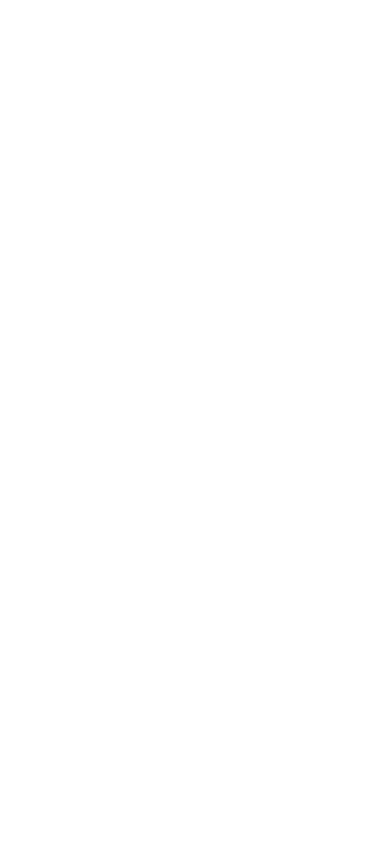
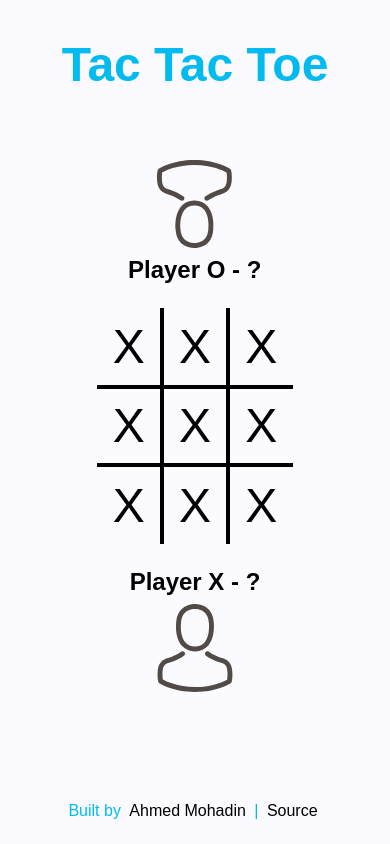
Before and after one commit to Ahmed-Mohadin/tic-tac-toe, a plain HTML site: page index.html in a window 390 px wide. Drawn offline with Linux system fonts and the light colour scheme.

Commit message:
Ui design

```diff
--- a/index.html
+++ b/index.html
@@ -8,7 +8,51 @@
     <title>Tic Tac Toe</title>
 </head>
 <body>
-
+    <header>
+        <h1 class="title">Tac Tac Toe</h1>
+    </header>
+    <main>
+        <div class="tic-plays">
+            <div class="player p1">
+                <h2>Player X - <span class="p1-score">&#63;</span></h2>
+                <img src="images/player_icon.svg" alt="player_icon">
+            </div>
+            <div class="tic-board">
+                <div class="tic-played">X</div>
+                <div class="tic-played">X</div>
+                <div class="tic-played">X</div>
+                <div class="tic-played">X</div>
+                <div class="tic-played">X</div>
+                <div class="tic-played">X</div>
+                <div class="tic-played">X</div>
+                <div class="tic-played">X</div>
+                <div class="tic-played">X</div>
+            </div>
+            <div class="player p2">
+                <h2>Player O - <span class="p2-score">&#63;</span></h2>
+                <img src="images/player_icon.svg" alt="player_icon">
+            </div>
+        </div>
+    </main>
+    <aside class="not-active">
+        <div class="player">
+            <img id="player-img" src="images/player_icon.svg" alt="">
+            <h2>Player</h2>
+        </div>
+        <h2>Choose your oppenent</h2>
+        <div class="cpu">
+            <img id="ai-img" src="images/ai_icon.svg" alt="">
+            <h2>CPU</h2>
+        </div>
+    </aside>
+    <footer>
+        <p>
+            Built by
+            <a class="footer-link" href="https://github.com/Ahmed-Mohadin/" target="_blank">Ahmed Mohadin</a>
+            |
+            <a class="footer-link" href="https://github.com/Ahmed-Mohadin/tic-tac-toe" target="_blank">Source</a>
+        </p>
+    </footer>
     <script src="scripts/script.js"></script>
 </body>
 </html>
--- a/styles/style.css
+++ b/styles/style.css
@@ -0,0 +1,199 @@
+/* core */
+*{
+    margin: 0;
+    padding: 0;
+    box-sizing: border-box;
+}
+html{
+    font-family: 'Permanent Marker', cursive;
+    min-height: 100%;
+    position: relative;
+}
+body{
+    font-family: sans-serif;
+    background-color: #FBFBFF;
+    margin-bottom: 100px;
+}
+
+/* header */
+header{
+    display: flex;
+    justify-content: center;
+    align-items: center;
+    height: 8rem;
+}
+header .title{
+    color: #01BAEF;
+    font-size: 3em;
+}
+
+/* main */
+main{
+    justify-content: center;
+    margin: 0 auto;
+    padding: 2rem;
+}
+
+/* .tic-plays */
+.tic-plays{
+    display: flex;
+    justify-content: space-between;
+    align-items: center;
+}
+.tic-plays img{
+    width: 12rem;
+    filter: invert(0%) sepia(6%) saturate(7500%) hue-rotate(299deg) brightness(33%) contrast(107%);
+}
+.img-active{
+    filter: invert(50%) sepia(100%) saturate(1462%) hue-rotate(156deg) brightness(100%) contrast(99%) !important;
+}
+.tic-plays .player{
+    display: flex;
+    flex-direction: column;
+    align-items: center;
+    gap: 0.5rem;
+}
+.tic-plays .tic-board{
+    display: grid;
+    grid-template: repeat(3, 1fr) / repeat(3, 1fr);
+    width: 60%;
+}
+.tic-plays .tic-board .tic-played{
+    border: solid 0.15rem black;
+    display: flex;
+    align-items: center;
+    justify-content: center;
+    padding: 15%;
+    font-size: 4em;
+    position: relative;
+    transition: all 0.3s ease-in-out;
+}
+.tic-plays .tic-board .tic-played:hover{
+    cursor: pointer;
+    box-shadow: rgba(0, 0, 0, 0.24) 1rem 1rem 1rem;
+    transform: translate(-0.15rem, -0.15rem);
+}
+.tic-plays .tic-board .tic-played:nth-child(1),
+.tic-plays .tic-board .tic-played:nth-child(2),
+.tic-plays .tic-board .tic-played:nth-child(3)
+{
+    border-top: 0;
+}
+
+.tic-plays .tic-board .tic-played:nth-child(7),
+.tic-plays .tic-board .tic-played:nth-child(8),
+.tic-plays .tic-board .tic-played:nth-child(9)
+{
+    border-bottom: 0;
+}
+
+.tic-plays .tic-board .tic-played:nth-child(1),
+.tic-plays .tic-board .tic-played:nth-child(4),
+.tic-plays .tic-board .tic-played:nth-child(7)
+{
+    border-left: 0;
+}
+
+.tic-plays .tic-board .tic-played:nth-child(3),
+.tic-plays .tic-board .tic-played:nth-child(6),
+.tic-plays .tic-board .tic-played:nth-child(9)
+{
+    border-right: 0;
+}
+
+/* aside */
+aside{
+    position: fixed;
+    z-index: 1;
+    top: 50%;
+    left: 50%;
+    transform: translate(-50%, -50%);
+    padding: 1rem;
+    display: flex;
+    justify-content: space-between;
+    align-items: center;
+    text-align: center;
+    color: #FFF;
+}
+aside img{
+    width: 13rem;
+    margin-bottom: 1rem;
+}
+aside img:hover{
+    cursor: pointer;
+    filter: invert(50%) sepia(100%) saturate(1462%) hue-rotate(156deg) brightness(100%) contrast(99%) !important;
+}
+.overlay{
+    width: 100%;
+    height: 100%;
+    background-color: rgba(0, 0, 0, 0.8);
+}
+.not-active{
+    display: none;
+}
+
+
+/* footer */
+footer{
+    position: absolute;
+    bottom: 0;
+    width: 100%;
+    padding-bottom: 1.5rem;
+    display: flex;
+    justify-content: center;
+    align-items: center;
+    color: #01BAEF;
+}
+footer a{
+    text-decoration: none;
+    color: #000;
+    border: solid 0.3rem transparent;
+}
+footer a:hover{
+    color: #01BAEF;
+    border-bottom-color: #01BAEF;
+}
+
+/* media queries */
+@media(max-width: 769px){
+    /* .tic-plays */
+    .tic-plays img{
+        width: 7rem;
+    }
+    .tic-plays{
+        flex-direction: column-reverse;
+        gap: 1.5rem;
+    }
+    .tic-plays .p2 h2{
+        transform: rotate(180deg);
+    }
+    .tic-plays .p2 {
+        transform: rotate(180deg);
+    }
+    .tic-plays .tic-board .tic-played{
+        font-size: 3em;
+    }
+
+    /* aside */
+    aside img{
+        width: 7rem;
+    }
+    aside h2{
+        font-size: 0.9em;
+    }
+}
+@media(max-width: 426px){
+
+    /* .tic-plays */
+    .tic-plays img{
+        width: 5.5rem;
+    }
+
+    /* aside */
+    aside img{
+        width: 5rem;
+    }
+    aside h2{
+        font-size: 0.75em;
+    }
+}
```
Also changed, not shown: images/ai_icon.svg (added), images/player_icon.svg (added).
